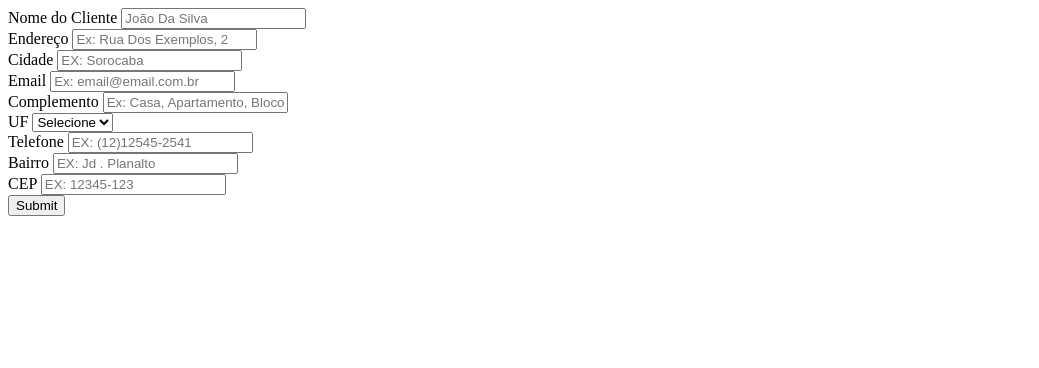
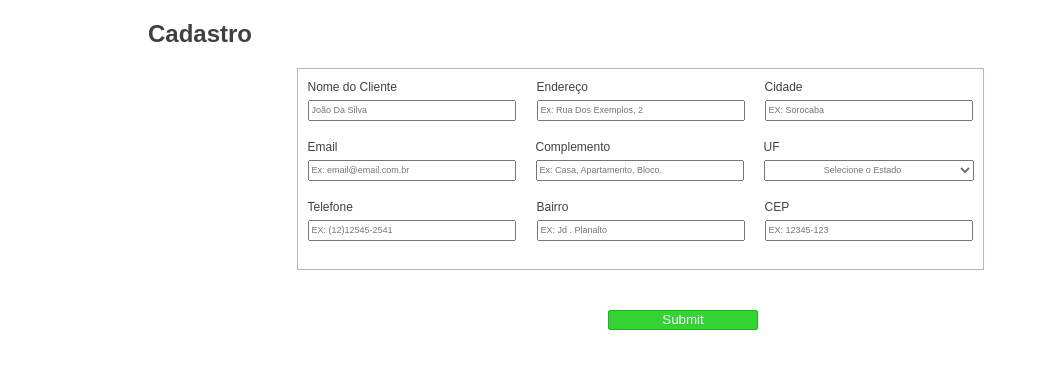
Before and after one commit to GustavoMuraroGonzales/DesafioJS, a plain HTML site: page index.html in a window 1280 px wide. Shown: the whole page, without its empty margins (0-1039 px from the left). Drawn offline with Linux system fonts and the light colour scheme.

Commit message:
Finalizado Css e Html da primeira p[agina

```diff
--- a/index.html
+++ b/index.html
@@ -4,37 +4,39 @@
     <meta charset="UTF-8">
     <meta name="viewport" content="width=device-width, initial-scale=1.0">
     <link rel="stylesheet" href="style.css">
-    <title>Desafio JS</title>
+    <title>Cadastro de C</title>
 </head>
 <body>
+  <h2>Cadastro</h2>
+  <div class="container">
     <form>
         <div class="first-row">
           <div class="firts-row-NomeDoCliente">
             <label for="inputNomeCliente">Nome do Cliente </label>
-            <input type="text" class="form-control" id="inputNomeCliente" placeholder="João Da Silva">
+            <input type="text" class="form-control" id="inputNomeCliente" placeholder="João Da Silva" required>
           </div>
           <div class="first-row-Endereço">
             <label for="inputEndereço">Endereço </label>
-            <input type="text" class="form-control" id="inputEdereço" placeholder="Ex: Rua Dos Exemplos, 2">
+            <input type="text" class="form-control" id="inputEdereço" placeholder="Ex: Rua Dos Exemplos, 2" required>
           </div>
           <div class="first-row-Cidade">
             <label for="inputCidade">Cidade </label>
-            <input type="text" class="form-control" id="inputCidade" placeholder="EX: Sorocaba">
+            <input type="text" class="form-control" id="inputCidade" placeholder="EX: Sorocaba" required>
           </div>
         </div>
         <div class="second-row">
             <div class="second-row-Email">
                 <label for="inputAddress">Email </label>
-                <input type="email" class="form-control" id="inputEmail" placeholder="Ex: email@email.com.br ">
+                <input type="email" class="form-control" id="inputEmail" placeholder="Ex: email@email.com.br" required>
             </div>
-            <div class="second-row">
+            <div class="second-row-complemento">
                 <label for="inputAddress">Complemento </label>
-                <input type="text" class="form-control" id="inputComplemento" placeholder="Ex: Casa, Apartamento, Bloco. ">
+                <input type="text" class="form-control" id="inputComplemento" placeholder="Ex: Casa, Apartamento, Bloco." required>
             </div>
             <div class="second-row-uf">
                 <label for="inputUF">UF</label>
-                <select id="inputUF" class="form-control">
-                  <option selected>Selecione</option>
+                <select id="inputUF" class="form-control" required>
+                  <option selected>Selecione o Estado</option>
                   <option>AC</option>
                   <option>AL</option>
                   <option>AP</option>
@@ -65,19 +67,20 @@
         <div class="third-row">
             <div class="third-row-Telefone">
                 <label for="inputTelefone">Telefone</label>
-                <input type="text" class="form-control" id="inputTelefone" placeholder="EX: (12)12545-2541">
+                <input type="text" class="form-control" id="inputTelefone" placeholder="EX: (12)12545-2541" required >
             </div>
             <div class="third-row-Bairro">
                 <label for="inputTelefone">Bairro</label>
-                <input type="text" class="form-control" id="inputBairro" placeholder="EX: Jd . Planalto">
+                <input type="text" class="form-control" id="inputBairro" placeholder="EX: Jd . Planalto" required>
             </div>
             <div class="third-row-Telefone">
                 <label for="inputTelefone">CEP</label>
-                <input type="text" class="form-control" id="inputCEP" placeholder="EX: 12345-123">
+                <input type="text" class="form-control" id="inputCEP" placeholder="EX: 12345-123" required>
             </div>
         </div>
     </form>
-        <button type="submit" class="btn btn-primary">Submit</button>
+  </div>
+        <button onclick="Resumo" type="submit" id="btnSubmit" value="submit">Submit</button>
 
     <script src="js/index.js"></script>
 </body>
--- a/style.css
+++ b/style.css
@@ -0,0 +1,86 @@
+* {
+ font-family: sans-serif;
+
+}
+
+h2 {
+    font-weight: bold;
+    color: rgb(65, 64, 64);
+    margin-left: 140px;
+}
+
+.container {
+    border: 1px solid rgb(187, 182, 182);
+    height: 200px;
+    width: 685px;
+    margin: auto auto;
+}
+
+.first-row, .second-row, .third-row {
+    display: flex;
+    height: 60px;
+    width: 100%;
+    align-content: center;
+    align-items: center;
+    margin-left: 10px;
+}
+
+input{
+    height: 15px;
+    width: 200px;
+    margin-right: 20px;
+    margin-top: 5px;
+    align-content: center;
+    font-size: 9px;
+}
+
+label {
+    color: rgb(65, 64, 64);
+    font-size: 12px;
+}
+
+select {
+    height:21px;
+    width: 210px;
+    margin-right: 20px;
+    margin-top: 5px;
+    align-content: center;
+    font-size: 9px;
+    text-align: center;
+    color: rgb(117, 116, 116);
+}
+
+select:hover {
+    cursor:pointer;
+}
+
+option {
+    color: black;
+}
+
+option:hover {
+    cursor:pointer;
+}
+
+#btnSubmit {
+    margin-top:40px;
+    margin-left: 600px;
+    width: 150px;
+    height: 20px;
+    background-color: rgb(52, 211, 52);
+    color: rgb(255, 255, 255);
+    border: 1px solid rgb(24, 184, 24);
+    border-radius: 2px;
+}
+
+button:hover {
+    cursor:pointer;
+    margin-top:40px;
+    margin-left: 600px;
+    width: 155px;
+    height:25px;
+    background-color: rgb(52, 211, 52);
+    color: rgb(255, 255, 255);
+    border: 1px solid rgb(24, 184, 24);
+    border-radius: 2px;
+}
```
